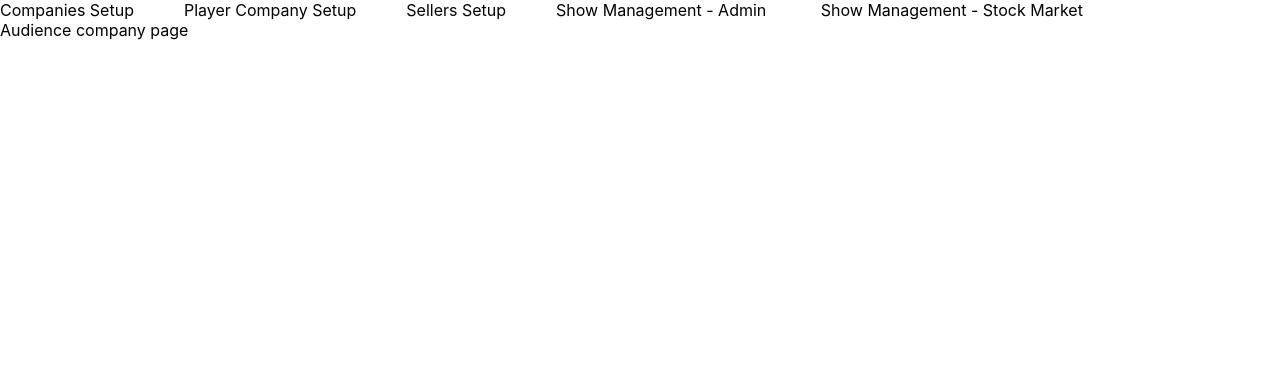
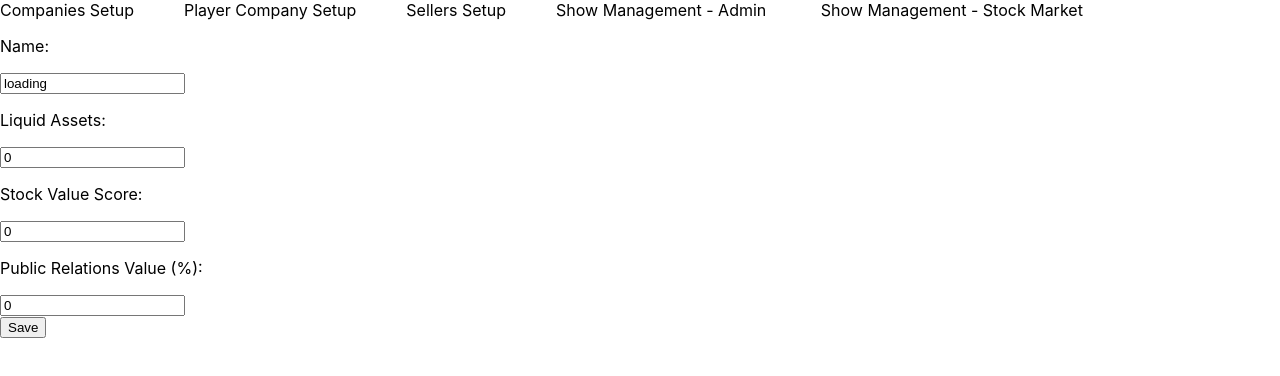
Before and after one commit to Diana0604/ictheatre-admin-frontend, a Next.js app: page /database/audiencecompany in a window 1280 px wide. Shown: the top 376 px of the page. Built offline with nearby package versions, Linux system fonts and the light colour scheme; no server answers.

Commit message:
add player info setup

```diff
--- a/pages/database/audiencecompany.tsx
+++ b/pages/database/audiencecompany.tsx
@@ -1,8 +1,86 @@
-import React from "react";
+import React, { useEffect, useState } from "react";
+import { getPlayerCompany, savePlayerCompany } from "../../api/database";
 import Navbar from "../../components/navbar/NavBar";
+import { IPlayerCompany } from "../../types/types.database";
 
 const AudienceCompany = () => {
-  return <><Navbar/>Audience company page</>
+  const [companyInformation, setCompanyInformation] = useState<IPlayerCompany>({ name: "loading", liquidAssets: 0, stockValueScore: 0, publicRelationsIndex: 0 })
+
+  useEffect(() => {
+    getPlayerCompany().then(company => {
+      setCompanyInformation(company)
+    })
+  }, [])
+
+  const handleSave = (event: React.MouseEvent<HTMLButtonElement, MouseEvent>) => {
+    event.preventDefault()
+    if ('' === companyInformation.name) {
+      alert("You need to input a name")
+      return
+    }
+    if (isNaN(companyInformation.liquidAssets) || isNaN(companyInformation.stockValueScore) || isNaN(companyInformation.publicRelationsIndex)) {
+      alert("You need to input a number for liquid assets / stock value score / public relations index")
+      return
+    }
+    if (0 > companyInformation.stockValueScore) {
+      alert("stock value must be > 0")
+      return
+    }
+    if (0 > companyInformation.publicRelationsIndex || 1 < companyInformation.publicRelationsIndex) {
+      alert("PR Index must be between 0 and 100")
+      return
+    }
+    if (0 > companyInformation.liquidAssets) {
+      alert("liquid assets must be > 0")
+      return
+    }
+    savePlayerCompany(companyInformation).then((res) => {
+      if (res) {
+        window.location.reload()
+        alert("company saved!")
+      }
+      else alert("something went wrong when saving comp ")
+    })
+  }
+
+  const handleNameChange = (event: React.ChangeEvent<HTMLInputElement>) => {
+    const newInfo = { ...companyInformation }
+    newInfo.name = event.target.value
+    setCompanyInformation(newInfo)
+  }
+
+  const handleLiquidAssetsChange = (event: React.ChangeEvent<HTMLInputElement>) => {
+    const newInfo = { ...companyInformation }
+    newInfo.liquidAssets = parseFloat(event.target.value)
+    setCompanyInformation(newInfo)
+  }
+
+  const handleStockValueChange = (event: React.ChangeEvent<HTMLInputElement>) => {
+    const newInfo = { ...companyInformation }
+    newInfo.stockValueScore = parseFloat(event.target.value)
+    setCompanyInformation(newInfo)
+  }
+
+  const handlePRChange = (event: React.ChangeEvent<HTMLInputElement>) => {
+    const newInfo = { ...companyInformation }
+    newInfo.publicRelationsIndex = parseFloat(event.target.value) / 100
+    setCompanyInformation(newInfo)
+  }
+
+
+
+  return <>
+    <Navbar />
+    <p>Name: </p>
+    <input defaultValue={companyInformation.name} onChange={(event => { handleNameChange(event) })} />
+    <p>Liquid Assets: </p>
+    <input defaultValue={companyInformation.liquidAssets} onChange={(event => { handleLiquidAssetsChange(event) })} />
+    <p>Stock Value Score: </p>
+    <input defaultValue={companyInformation.stockValueScore} onChange={event => { handleStockValueChange(event) }} />
+    <p>Public Relations Value (%): </p>
+    <input defaultValue={companyInformation.publicRelationsIndex * 100} onChange={event => { handlePRChange(event) }} />
+    <div><button onClick={(event) => { handleSave(event) }}>Save</button></div>
+  </>
 }
 
 export default AudienceCompany
```
Also changed, not shown: components/stockmarket/PlayerInformation.tsx (+1 -9 lines).
